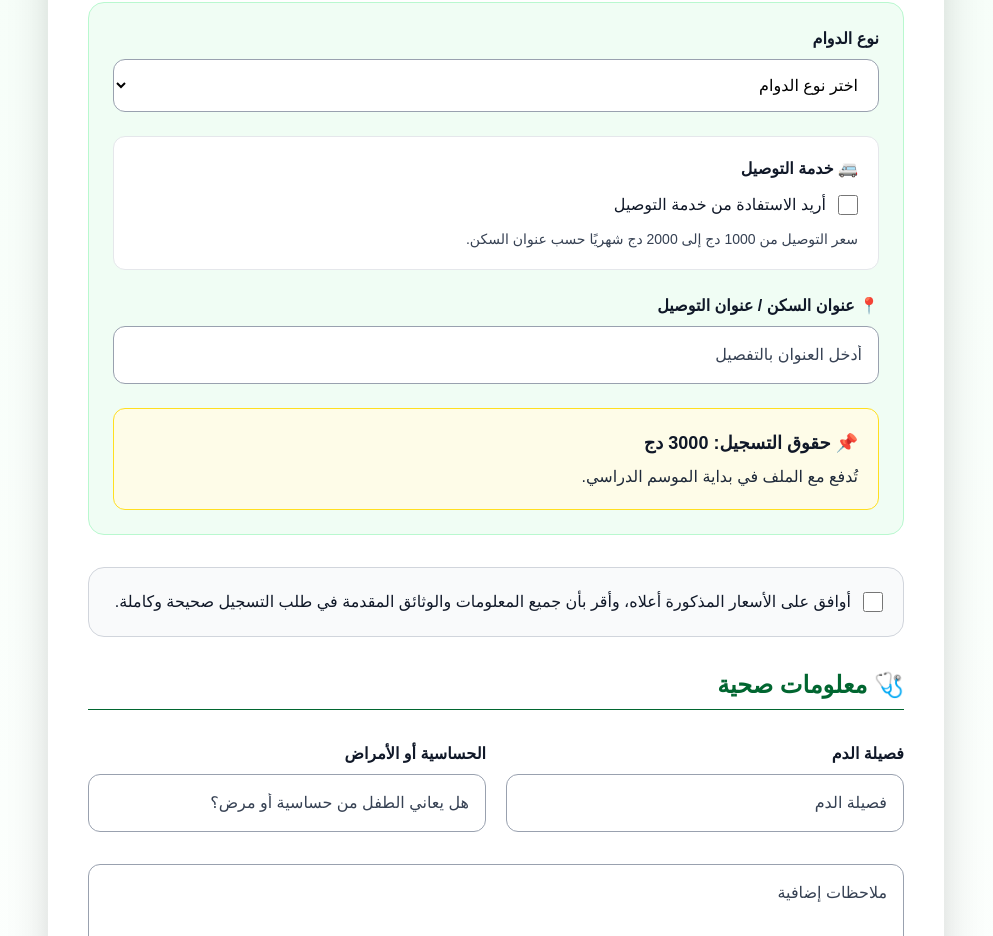
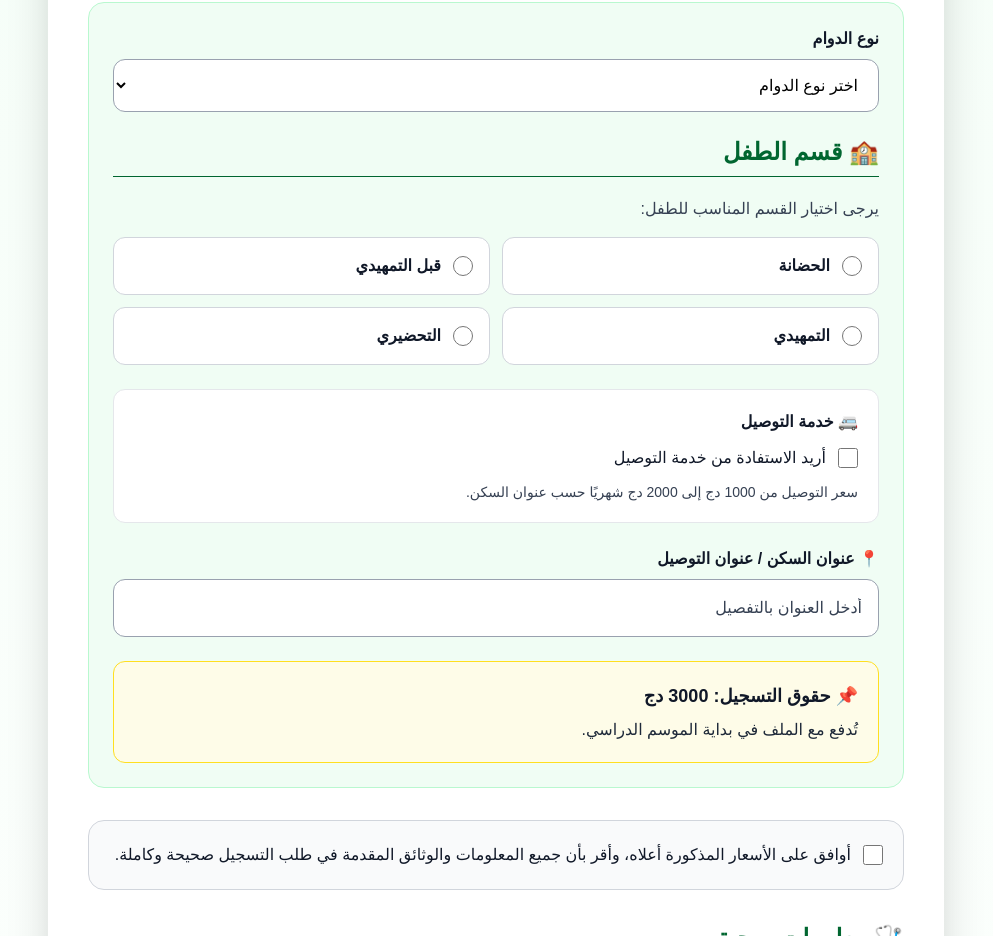
Before and after one commit to FASSILATHANANE/fasila-preschool, a Next.js app: page /register in a window 1280 px wide. Shown: the part 1205-2141 px from the top of the page, without its empty margins (144-1137 px from the left). Built offline with nearby package versions, Linux system fonts and the light colour scheme; no server answers.

Commit message:
add child class selection

```diff
--- a/app/dashboard/page.tsx
+++ b/app/dashboard/page.tsx
@@ -11,6 +11,9 @@ type Child = {
   gender: string;
   address: string | null;
 
+  class_type: string | null;
+  subscription_type: string | null;
+
   father_first_name: string | null;
   father_last_name: string | null;
   father_phone: string | null;
@@ -21,7 +24,6 @@ type Child = {
 
   email: string | null;
 
-  subscription_type: string | null;
   monthly_fee: number | null;
   transport_requested: boolean | null;
   transport_fee: number | null;
@@ -57,7 +59,6 @@ export default function Dashboard() {
     setError("");
 
     try {
-      // جلب الأطفال والتسجيلات
       const { data: childrenData, error: childrenError } =
         await supabase
           .from("children")
@@ -68,7 +69,6 @@ export default function Dashboard() {
         throw childrenError;
       }
 
-      // جلب الوثائق
       const { data: documentsData, error: documentsError } =
         await supabase
           .from("child_documents")
@@ -137,7 +137,8 @@ export default function Dashboard() {
 
   const halfTimeChildren = children.filter(
     (child) =>
-      child.subscription_type === "نصف دوام"
+      child.subscription_type === "نصف يوم صباحًا" ||
+      child.subscription_type === "نصف يوم مساءً"
   ).length;
 
   const transportChildren = children.filter(
@@ -388,6 +389,13 @@ export default function Dashboard() {
                           👤 {child.gender}
                         </p>
 
+                        {/* القسم */}
+
+                        <p className="text-green-700 font-bold mt-2">
+                          🏫 القسم:{" "}
+                          {child.class_type || "غير محدد"}
+                        </p>
+
                       </div>
 
                       {/* الاشتراك */}
@@ -408,8 +416,6 @@ export default function Dashboard() {
                             ? child.monthly_fee + " دج / الشهر"
                             : "-"}
                         </p>
-
-
 
                       </div>
 
@@ -574,6 +580,11 @@ export default function Dashboard() {
                 </p>
 
                 <p>
+                  <strong>القسم:</strong>{" "}
+                  {selectedChild.class_type || "-"}
+                </p>
+
+                <p>
                   <strong>العنوان:</strong>{" "}
                   {selectedChild.address || "-"}
                 </p>
@@ -634,12 +645,15 @@ export default function Dashboard() {
               <div className="space-y-3 text-gray-800">
 
                 <p>
+                  <strong>القسم:</strong>{" "}
+                  {selectedChild.class_type || "-"}
+                </p>
+
+                <p>
                   <strong>نوع الدوام:</strong>{" "}
                   {selectedChild.subscription_type ||
                     "-"}
                 </p>
-
-
 
                 <p>
                   <strong>الاشتراك الشهري:</strong>{" "}
--- a/app/register/page.tsx
+++ b/app/register/page.tsx
@@ -9,6 +9,8 @@ export default function Register() {
   const [birthDate, setBirthDate] = useState("");
   const [gender, setGender] = useState("");
   const [address, setAddress] = useState("");
+
+  const [classType, setClassType] = useState("");
 
   const [fatherFirstName, setFatherFirstName] = useState("");
   const [fatherLastName, setFatherLastName] = useState("");
@@ -47,6 +49,11 @@ export default function Register() {
 
     if (!firstName || !lastName || !birthDate || !gender) {
       setError("يرجى ملء معلومات الطفل الأساسية.");
+      return;
+    }
+
+    if (!classType) {
+      setError("يرجى اختيار قسم الطفل.");
       return;
     }
 
@@ -103,8 +110,13 @@ export default function Register() {
               gender: gender,
               address: address,
 
+              // القسم
+              class_type: classType,
+
+              // نوع الدوام
               subscription_type: subscriptionType,
               monthly_fee: monthlyFee,
+
               transport_requested: transportRequested,
               transport_fee: transportFee,
               terms_accepted: termsAccepted,
@@ -225,6 +237,8 @@ export default function Register() {
       setGender("");
       setAddress("");
 
+      setClassType("");
+
       setFatherFirstName("");
       setFatherLastName("");
       setFatherPhone("");
@@ -267,7 +281,10 @@ export default function Register() {
   }
 
   return (
-    <main className="min-h-screen bg-gradient-to-b from-green-50 to-white py-20 px-6">
+    <main
+      className="min-h-screen bg-gradient-to-b from-green-50 to-white py-20 px-6"
+      dir="rtl"
+    >
 
       <div className="max-w-4xl mx-auto bg-white rounded-3xl shadow-2xl p-10">
 
@@ -312,7 +329,7 @@ export default function Register() {
           className="space-y-8"
         >
 
-          {/* معلومات الطفل */}
+          {/* ================= معلومات الطفل ================= */}
 
           <h2 className="text-2xl font-bold text-green-800 border-b pb-2">
             👶 معلومات الطفل
@@ -395,7 +412,7 @@ export default function Register() {
 
           </div>
 
-          {/* معلومات ولي الأمر */}
+          {/* ================= معلومات ولي الأمر ================= */}
 
           <h2 className="text-2xl font-bold text-green-800 border-b pb-2">
             👨 معلومات ولي الأمر
@@ -519,13 +536,16 @@ export default function Register() {
 
           </div>
 
-          {/* الاشتراك والأسعار */}
+
+          {/* ================= الاشتراك ================= */}
 
           <h2 className="text-2xl font-bold text-green-800 border-b pb-2">
             💳 معلومات الاشتراك
           </h2>
 
           <div className="bg-green-50 border border-green-200 rounded-2xl p-6 space-y-6">
+
+            {/* نوع الدوام */}
 
             <div>
 
@@ -549,13 +569,75 @@ export default function Register() {
                   دوام كامل — 9000 دج / الشهر
                 </option>
 
-                <option value="نصف دوام">
-                  نصف دوام — 5000 دج / الشهر
+                <option value="نصف يوم صباحًا">
+                  نصف يوم صباحًا — 5000 دج / الشهر
+                </option>
+
+                <option value="نصف يوم مساءً">
+                  نصف يوم مساءً — 5000 دج / الشهر
                 </option>
 
               </select>
 
             </div>
+          {/* ================= قسم الطفل ================= */}
+
+          <div>
+
+            <h2 className="text-2xl font-bold text-green-800 border-b pb-2 mb-5">
+              🏫 قسم الطفل
+            </h2>
+
+            <p className="text-gray-700 mb-4">
+              يرجى اختيار القسم المناسب للطفل:
+            </p>
+
+            <div className="grid md:grid-cols-2 gap-3">
+
+              {[
+                "الحضانة",
+                "قبل التمهيدي",
+                "التمهيدي",
+                "التحضيري",
+              ].map((className) => (
+
+                <label
+                  key={className}
+                  className={`flex items-center gap-3 border rounded-xl p-4 cursor-pointer transition ${
+                    classType === className
+                      ? "border-green-600 bg-green-50"
+                      : "border-gray-300 bg-white hover:bg-green-50"
+                  }`}
+                >
+
+                  <input
+                    type="radio"
+                    name="classType"
+                    value={className}
+                    checked={classType === className}
+                    onChange={(e) =>
+                      setClassType(e.target.value)
+                    }
+                    className="w-5 h-5 accent-green-700"
+                  />
+
+                  <span className="font-bold text-gray-900">
+                    {className}
+                  </span>
+
+                  {classType === className && (
+                    <span className="mr-auto text-green-700 font-bold">
+                      ✓
+                    </span>
+                  )}
+
+                </label>
+
+              ))}
+
+            </div>
+
+          </div>
 
             {/* التوصيل */}
 
@@ -668,7 +750,7 @@ export default function Register() {
 
           </div>
 
-          {/* الموافقة */}
+          {/* ================= الموافقة ================= */}
 
           <div className="bg-gray-50 border border-gray-300 rounded-2xl p-5">
 
@@ -695,7 +777,7 @@ export default function Register() {
 
           </div>
 
-          {/* معلومات صحية */}
+          {/* ================= معلومات صحية ================= */}
 
           <h2 className="text-2xl font-bold text-green-800 border-b pb-2">
             🩺 معلومات صحية
@@ -753,7 +835,7 @@ export default function Register() {
             className="w-full border border-gray-400 rounded-xl p-4 text-black placeholder:text-gray-700"
           />
 
-          {/* الوثائق */}
+          {/* ================= الوثائق ================= */}
 
           <h2 className="text-2xl font-bold text-green-800 border-b pb-2">
             📄 الوثائق المطلوبة
@@ -797,7 +879,7 @@ export default function Register() {
 
           </div>
 
-          {/* زر الإرسال */}
+          {/* ================= زر الإرسال ================= */}
 
           <button
             type="submit"
```
Lines whose indentation alone changed are shown as unchanged.
